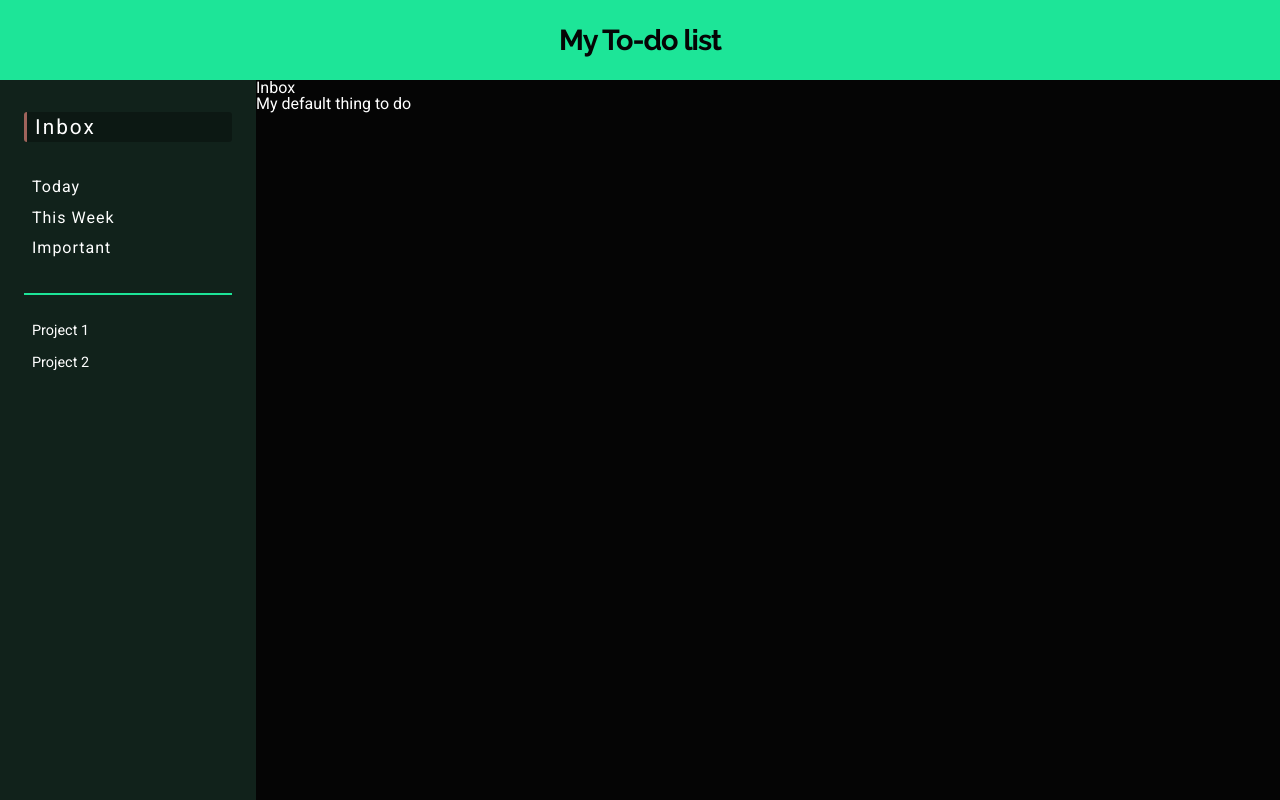
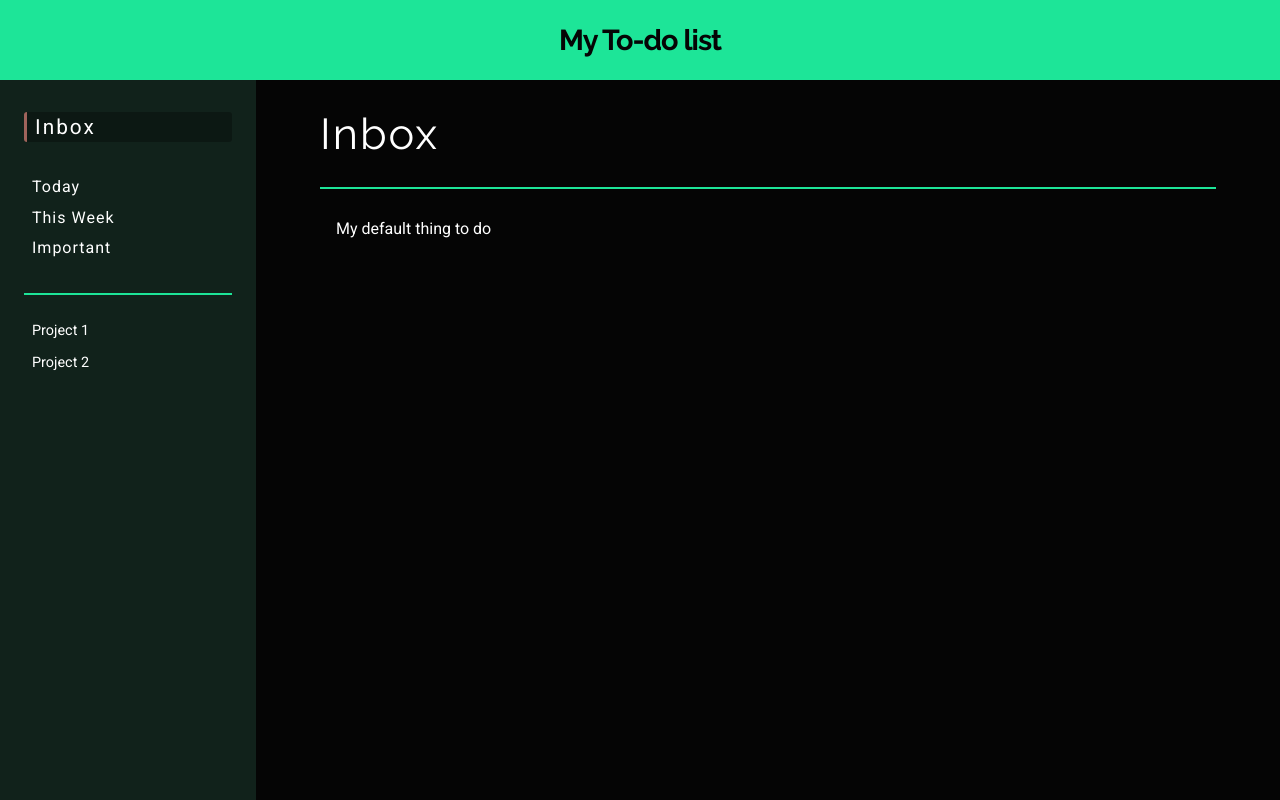
Before and after one commit to MewKay/to-do-list, a website built with webpack: page dist/index.html in a window 1280 px wide. Built offline with Linux system fonts and the light colour scheme.

Commit message:
Style main content container

```diff
--- a/src/components/styles/style.css
+++ b/src/components/styles/style.css
@@ -70,6 +70,21 @@ header {
   border-radius: 3px;
 }
 
+/* --- Content --- */
+
+main {
+  padding: 2rem 4rem;
+}
+
+main h1 {
+  margin-bottom: 2rem;
+}
+
+main ul {
+  padding: 0 1rem;
+  padding-top: 2rem;
+}
+
 /* -- Style -- */
 
 body {
@@ -128,3 +143,15 @@ header > h1 {
 #projects p {
   font-size: .9rem;
 }
+
+/* --- Content --- */
+
+main h1 {
+  font-family: var(--font-heading);
+  font-size: 2.7rem;
+  letter-spacing: 2px;
+}
+
+main ul {
+  border-top: 2px solid var(--primary);
+}
```
Also changed, not shown: dist/main.js.
